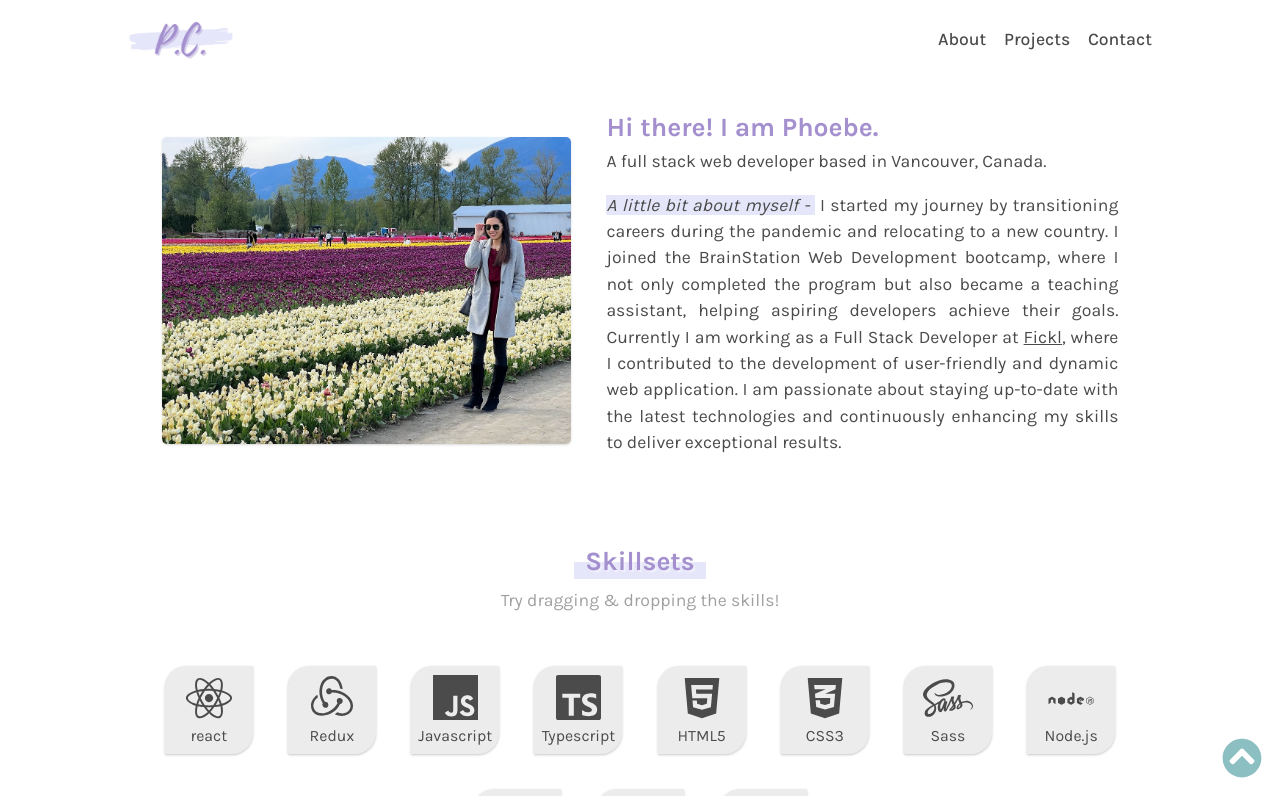
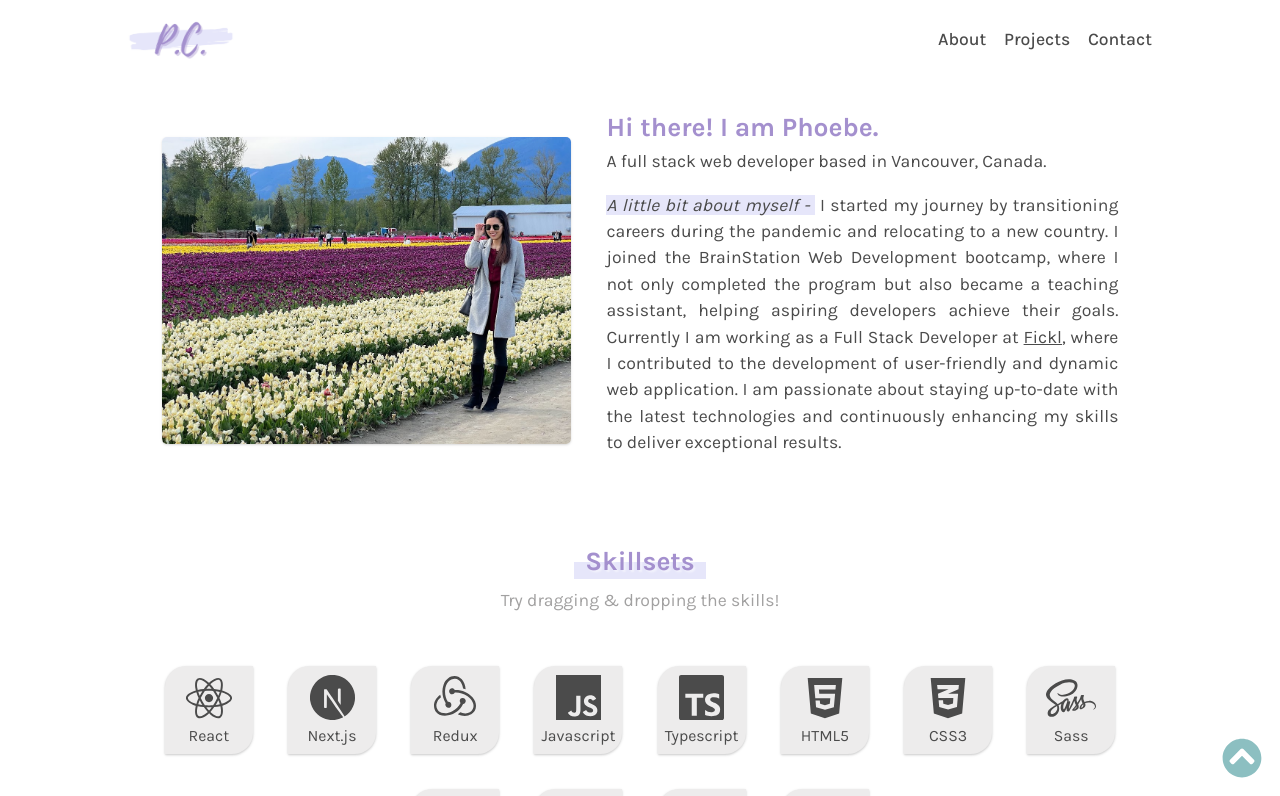
Before and after one commit to phoebe03111/portfolio, a React (Create React App) app: page / in a window 1280 px wide. Shown: the top 796 px of the page. Built offline with nearby package versions, Linux system fonts and the light colour scheme.

Commit message:
Add skills

```diff
--- a/src/data/skillsData.js
+++ b/src/data/skillsData.js
@@ -5,14 +5,20 @@ import {
   SiMongodb,
   SiFirebase,
   SiRedux,
+  SiNextdotjs
 } from "react-icons/si";
 import { DiNodejs, DiGit } from "react-icons/di";
 
 const skillsData = [
   {
     id: "react",
-    name: "react",
+    name: "React",
     logo: <FaReact size={50} />,
+  },
+  {
+    id: "next",
+    name: "Next.js",
+    logo: <SiNextdotjs size={45} />,
   },
   {
     id: "redux",
```
